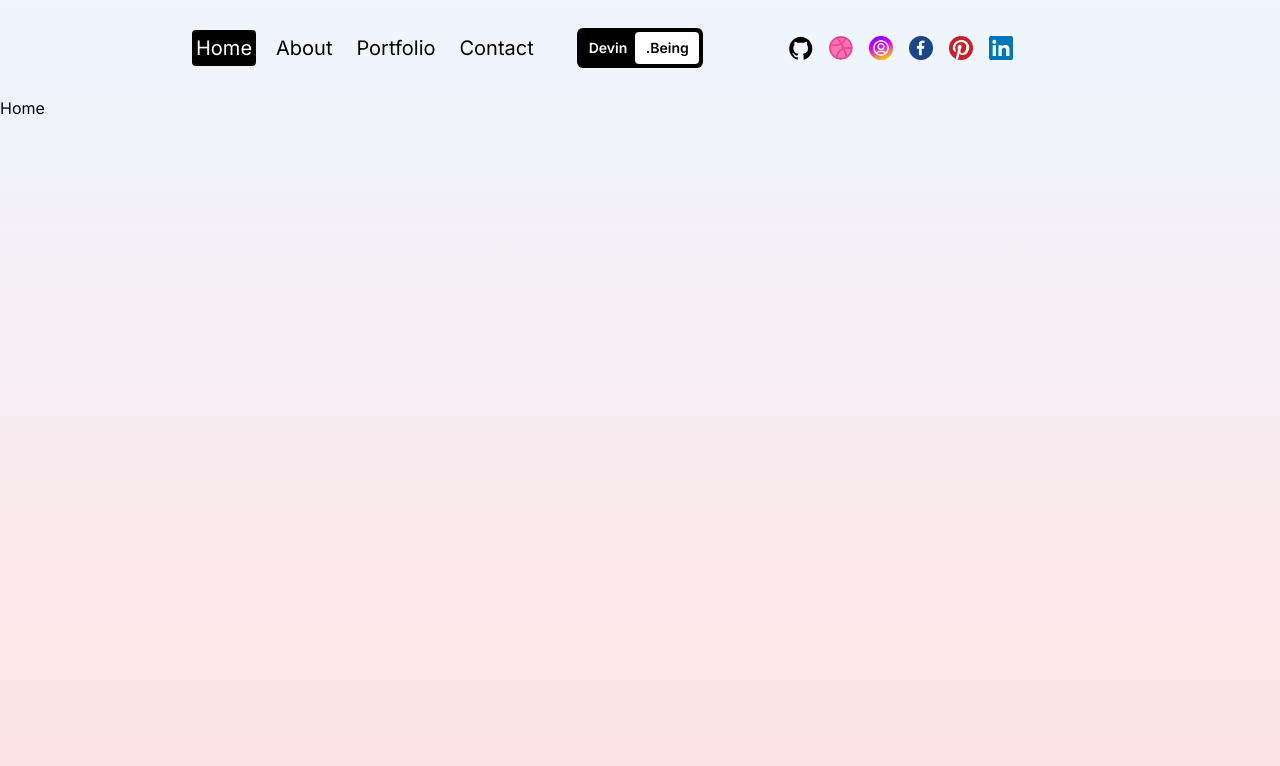
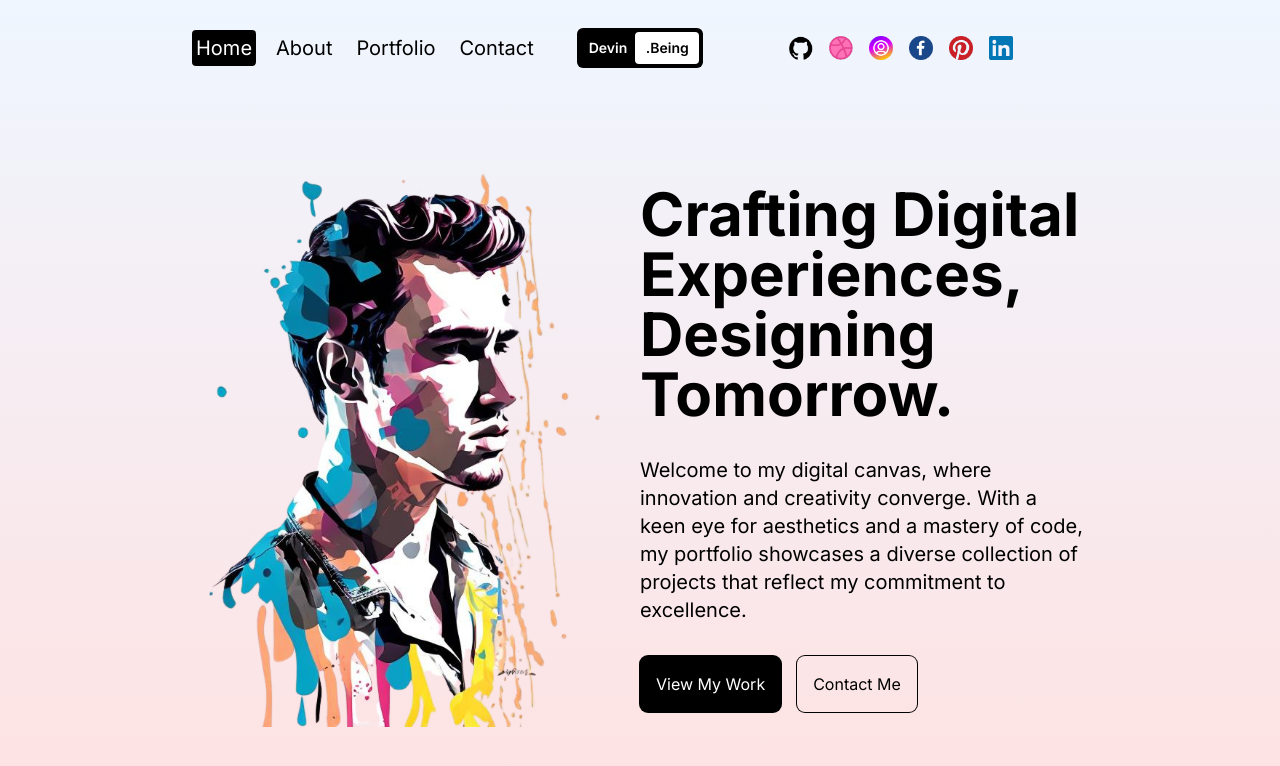
Before and after one commit to devinkg/TSPortfolioNextJS, a Next.js app: page / in a window 1280 px wide. Shown: the top 766 px of the page. Built offline with nearby package versions, Linux system fonts and the light colour scheme.

Commit message:
Home page created

```diff
--- a/src/app/page.tsx
+++ b/src/app/page.tsx
@@ -1,7 +1,48 @@
+import Image from "next/image";
 import React from "react";
 
 const Home = () => {
-  return <div>Home</div>;
+  return (
+    <div
+      className={
+        "h-full flex flex-col lg:flex-row px-4 sm:px-8 md:px-12 lg:px-20 xl:px-48"
+      }
+    >
+      {/* IMAGE CONATINER */}
+      <div className={"h-1/2 lg:h-full w-1/2 relative"}>
+        <Image src="/hero.png" alt="" fill className={"object-contain"} />
+      </div>
+      {/* TEXT CONATINER */}
+      <div
+        className={
+          "h-1/2 lg:h-full w-1/2 flex flex-col gap-8 items-center justify-center"
+        }
+      >
+        {/* TITLE */}
+        <h1 className={"text-4xl md:text-6xl font-bold"}>
+          Crafting Digital Experiences, Designing Tomorrow.
+        </h1>
+        {/* DESC */}
+        <p className={"md:text-xl"}>
+          Welcome to my digital canvas, where innovation and creativity
+          converge. With a keen eye for aesthetics and a mastery of code, my
+          portfolio showcases a diverse collection of projects that reflect my
+          commitment to excellence.
+        </p>
+        {/* BUTTONS */}
+        <div className={"w-full flex gap-4"}>
+          <button
+            className={"p-4 rounded-lg ring-1 ring-black bg-black text-white"}
+          >
+            View My Work
+          </button>
+          <button className={"p-4 rounded-lg ring-1 ring-black"}>
+            Contact Me
+          </button>
+        </div>
+      </div>
+    </div>
+  );
 };
 
 export default Home;
```
